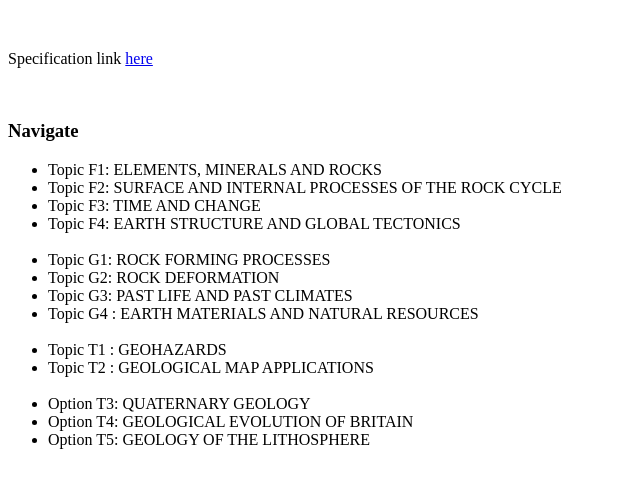
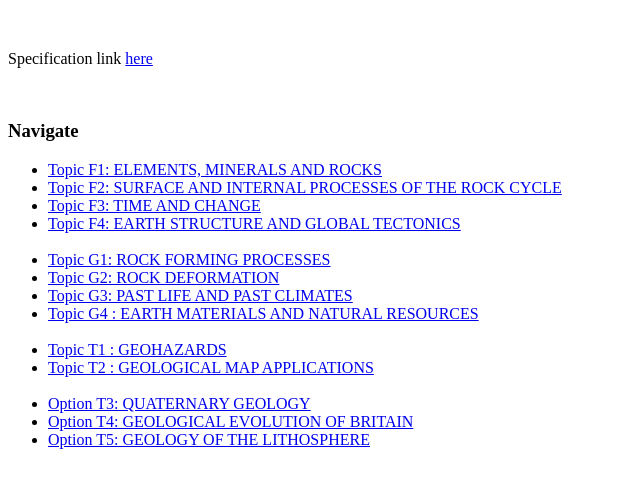
Before and after one commit to kinsingame/geologycentre, a plain HTML site: page index.html in a window 1280 px wide. Shown: the part 105-592 px from the top of the page, without its empty margins (0-640 px from the left). Drawn offline with Linux system fonts and the light colour scheme.

Commit message:
nav links added

```diff
--- a/index.html
+++ b/index.html
@@ -13,19 +13,19 @@
     <div class="navigate">
       <h3>Navigate</h3>
       <ul>
-        <li>Topic F1: ELEMENTS, MINERALS AND ROCKS</li>
-        <li>Topic F2: SURFACE AND INTERNAL PROCESSES OF THE ROCK CYCLE</li>
-        <li>Topic F3: TIME AND CHANGE</li>
-        <li>Topic F4: EARTH STRUCTURE AND GLOBAL TECTONICS</li><br>
-        <li>Topic G1: ROCK FORMING PROCESSES</li>
-        <li>Topic G2: ROCK DEFORMATION</li>
-        <li>Topic G3: PAST LIFE AND PAST CLIMATES</li>
-        <li>Topic G4 : EARTH MATERIALS AND NATURAL RESOURCES</li><br>
-        <li>Topic T1 : GEOHAZARDS</li>
-        <li>Topic T2 : GEOLOGICAL MAP APPLICATIONS</li><br>
-        <li>Option T3: QUATERNARY GEOLOGY</li>
-        <li>Option T4: GEOLOGICAL EVOLUTION OF BRITAIN</li>
-        <li>Option T5: GEOLOGY OF THE LITHOSPHERE</li>
+        <li><a href="https://thegeologycentre.tk/topics/F1.html">Topic F1: ELEMENTS, MINERALS AND ROCKS</a></li>
+        <li><a href="https://thegeologycentre.tk/topics/F2.html">Topic F2: SURFACE AND INTERNAL PROCESSES OF THE ROCK CYCLE</a></li>
+        <li><a href="https://thegeologycentre.tk/topics/F3.html">Topic F3: TIME AND CHANGE</a></li>
+        <li><a href="https://thegeologycentre.tk/topics/F4.html">Topic F4: EARTH STRUCTURE AND GLOBAL TECTONICS</a></li><br>
+        <li><a href="https://thegeologycentre.tk/topics/G1.html">Topic G1: ROCK FORMING PROCESSES</a></li>
+        <li><a href="https://thegeologycentre.tk/topics/G2.html">Topic G2: ROCK DEFORMATION</a></li>
+        <li><a href="https://thegeologycentre.tk/topics/G3.html">Topic G3: PAST LIFE AND PAST CLIMATES</a></li>
+        <li><a href="https://thegeologycentre.tk/topics/G4.html">Topic G4 : EARTH MATERIALS AND NATURAL RESOURCES</a></li><br>
+        <li><a href="https://thegeologycentre.tk/topics/T1.html">Topic T1 : GEOHAZARDS</a></li>
+        <li><a href="https://thegeologycentre.tk/topics/T2.html">Topic T2 : GEOLOGICAL MAP APPLICATIONS</a></li><br>
+        <li><a href="https://thegeologycentre.tk/topics/T3.html">Option T3: QUATERNARY GEOLOGY</a></li>
+        <li><a href="https://thegeologycentre.tk/topics/T4.html">Option T4: GEOLOGICAL EVOLUTION OF BRITAIN</a></li>
+        <li><a href="https://thegeologycentre.tk/topics/T5.html">Option T5: GEOLOGY OF THE LITHOSPHERE</a></li>
       </ul>
     </div>
   </body>
```
